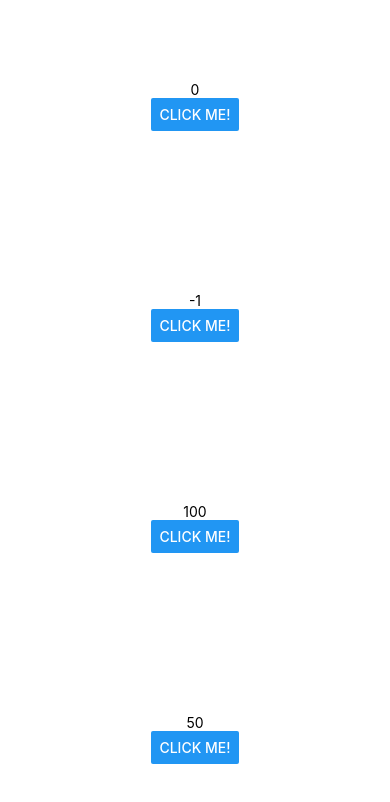
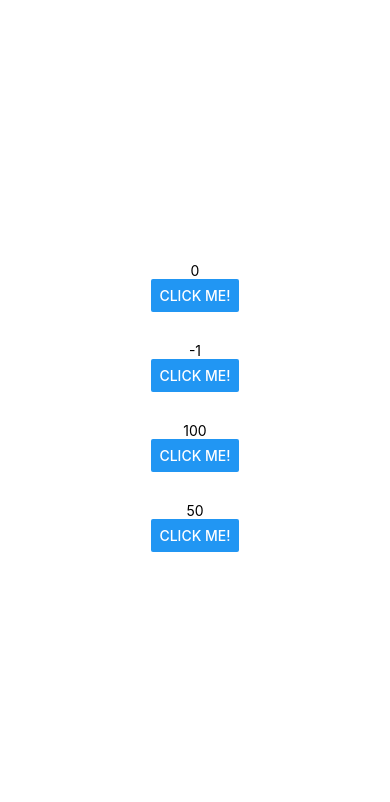
Before and after one commit to Jihun-Hwang/react-native-app-practice, a React Native app: screen / in a window 390 px wide. Shown: the top 802 px of the page. Built offline with nearby package versions, Linux system fonts and the light colour scheme.

Commit message:
11. width, height & align

```diff
--- a/App.js
+++ b/App.js
@@ -23,7 +23,7 @@ class CounterButton extends React.Component {
     };
 
     return (
-      <View style={styles.container}>
+      <View style={styles.buttonContainer}>
         <Text>{this.state.counter}</Text>
         <Button title={'click me!'} onPress={clickHandler} />
         <StatusBar style="auto" />
@@ -54,4 +54,9 @@ const styles = StyleSheet.create({
     alignItems: 'center',
     justifyContent: 'center',
   },
+  buttonContainer: {
+    alignItems: 'center',
+    width: 300,
+    height: 80,
+  },
 });
```
